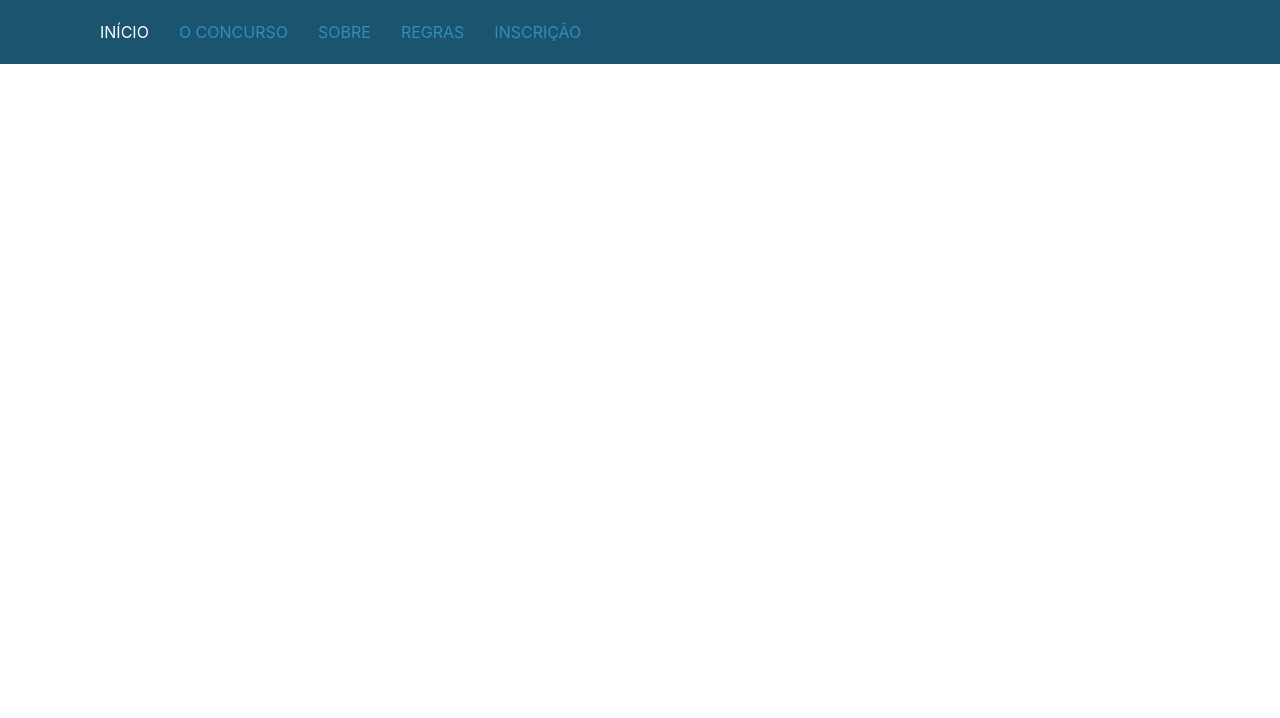
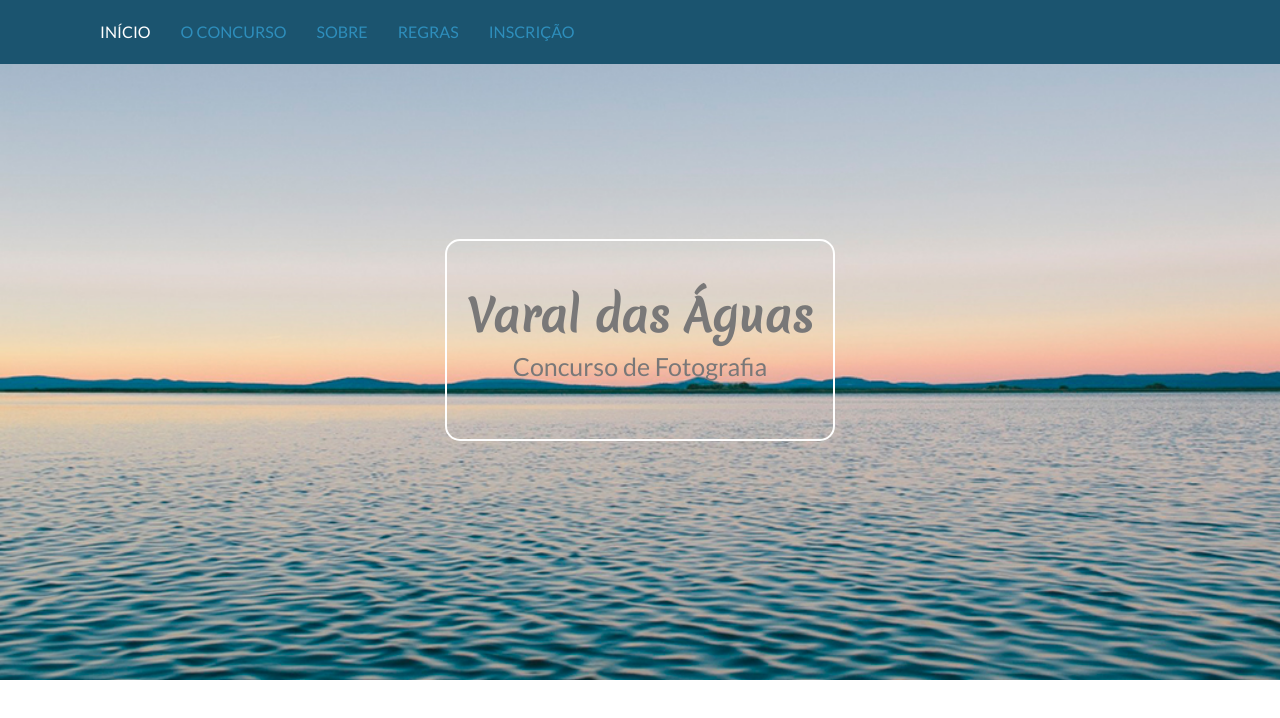
Before and after one commit to leosena777/desafio-inema-varal-das-aguas, a React (Create React App) app in the folder frontend/: page / in a window 1280 px wide. Shown: the top 718 px of the page. Built offline with nearby package versions, Linux system fonts and the light colour scheme.

Commit message:
:art:	base layout do topo
implementando a base do layout do topo

```diff
--- a/frontend/public/index.html
+++ b/frontend/public/index.html
@@ -11,8 +11,13 @@
 
     <link rel="manifest" href="%PUBLIC_URL%/manifest.json" />
 
+    <!-- Google fonts -->
     <link
       href="https://fonts.googleapis.com/css?family=Lato:300,300i,400,400i,700"
+      rel="stylesheet"
+    />
+    <link
+      href="https://fonts.googleapis.com/css?family=Merienda"
       rel="stylesheet"
     />
 
--- a/frontend/src/components/Header.js
+++ b/frontend/src/components/Header.js
@@ -4,6 +4,10 @@ import MenuTopo from "./MenuTopo";
 const Header = () => (
   <header>
     <MenuTopo />
+    <div className="box-logo">
+      <h1>Varal das Águas</h1>
+      <h2>Concurso de Fotografia</h2>
+    </div>
   </header>
 );
 
--- a/frontend/src/styles/App.scss
+++ b/frontend/src/styles/App.scss
@@ -1,9 +1,14 @@
 @import "_colors";
+
+body {
+  font-family: "Lato", sans-serif;
+}
 
 .menu-topo {
   background: $primary;
   padding: 20px;
-
+  position: fixed;
+  width: 100%;
   ul {
     display: block;
     li {
@@ -23,3 +28,30 @@
     }
   }
 }
+
+header {
+  width: 100%;
+  min-height: 680px;
+  background: $secondary;
+  background-image: url(../images/bg-topo.jpg);
+  background-size: cover;
+  background-position: center;
+  display: flex;
+  justify-content: center;
+  .box-logo {
+    padding: 50px 20px;
+    border: 2px white solid;
+    border-radius: 15px;
+    align-self: center;
+    color: $grey;
+    text-align: center;
+    h1 {
+      font-family: "Merienda", cursive;
+      font-size: 43px;
+      font-weight: bold;
+    }
+    h2 {
+      font-size: 25px;
+    }
+  }
+}
--- a/frontend/src/styles/_colors.scss
+++ b/frontend/src/styles/_colors.scss
@@ -2,3 +2,5 @@
 
 $primary: #1b546f;
 $secondary: #2e8ebc;
+$white: #ffffff;
+$grey: #797878;
```
Also changed, not shown: frontend/src/images/bg-topo.jpg (added).
